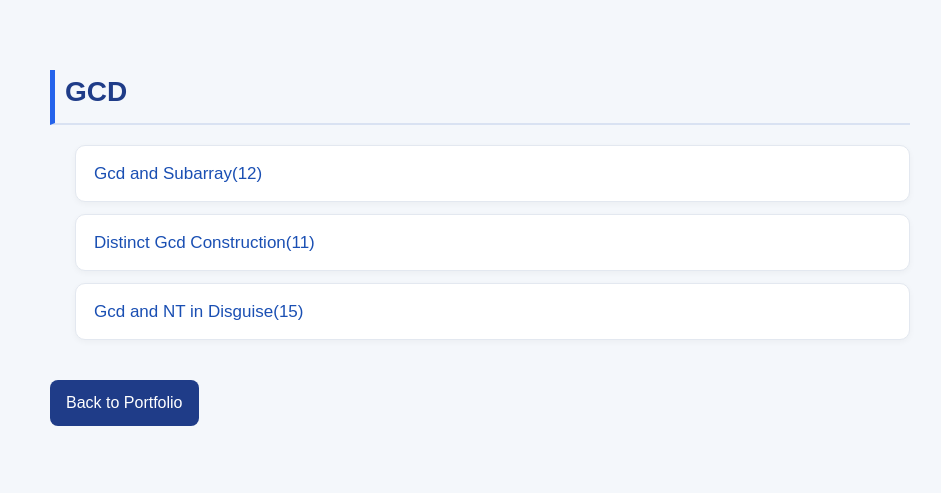
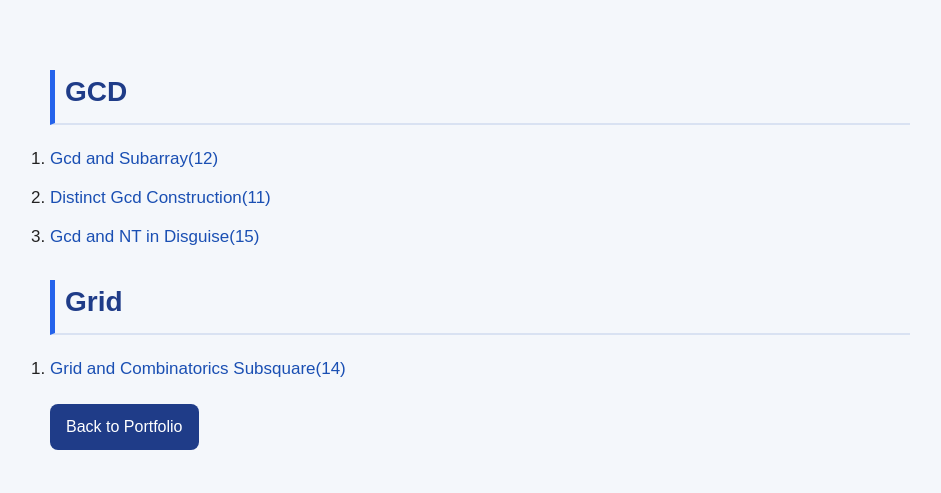
Before and after one commit to gmnu-112/G.M-NASIR-UDDIN, a plain HTML site: page problems.html in a window 1280 px wide. Shown: the whole page, without its empty margins (160-1101 px from the left). Drawn offline with Linux system fonts and the light colour scheme.

Commit message:
problems added

```diff
--- a/problems.html
+++ b/problems.html
@@ -15,7 +15,7 @@
 
     <h2>GCD</h2>
 
-    <ul>
+    <ol>
         <li>
             <a href="https://codeforces.com/contest/2210/problem/C1">
                 Gcd and Subarray(12)
@@ -32,7 +32,16 @@
             </a>
         </li>
 
-    </ul>
+    </ol>
+    <h2> Grid </h2>
+
+    <ol>
+           <li>
+            <a href="https://codeforces.com/problemset/problem/2000/E">
+                Grid and Combinatorics Subsquare(14)
+            </a>
+        </li>
+    </ol>
 
     <a href="index.html">Back to Portfolio</a>
 
```
